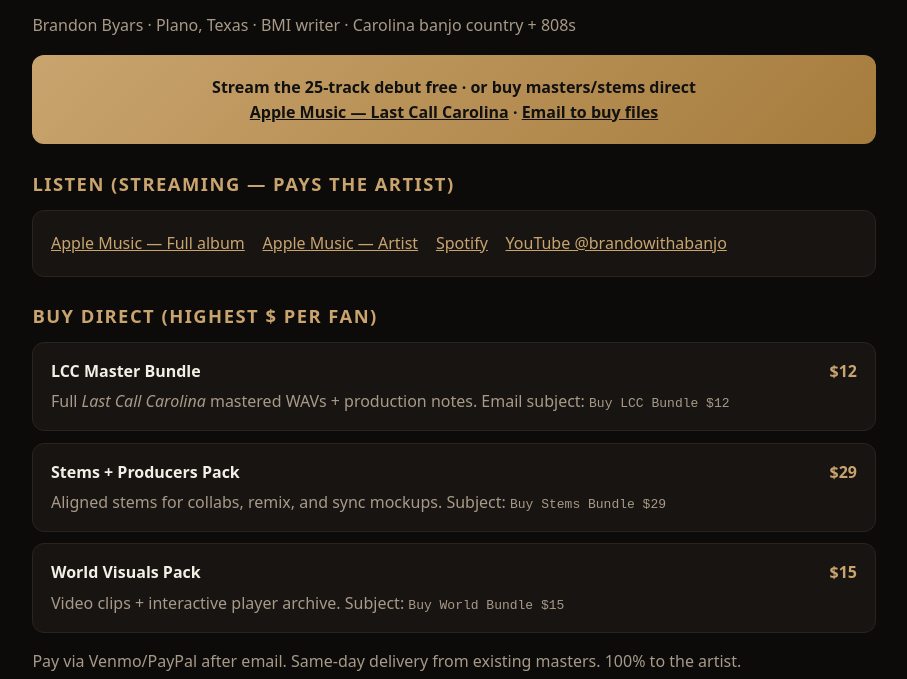
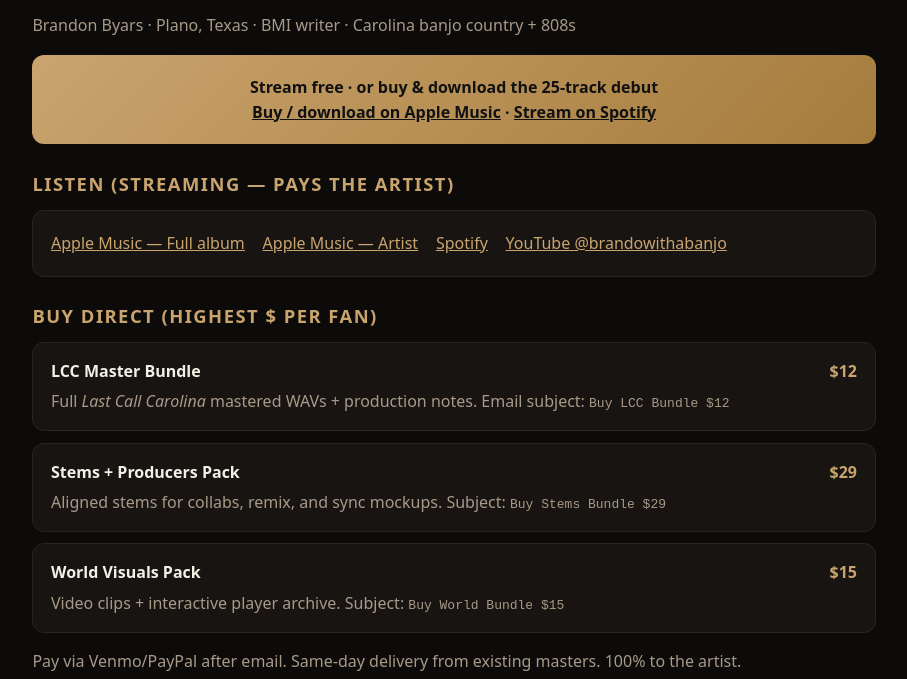
Before and after one commit to BrandoWithABanjo/brandowithabanjo, a plain HTML site: page index.html in a window 1280 px wide. Shown: the part 121-800 px from the top of the page, without its empty margins (186-1093 px from the left). Drawn offline with Linux system fonts and the light colour scheme.

Commit message:
Point primary buy CTA to Apple Music download link instead of email
Co-authored-by: BrandoWithABanjo <BrandoWithABanjo@users.noreply.github.com>

```diff
--- a/index.html
+++ b/index.html
@@ -38,10 +38,10 @@
     <p class="muted">Brandon Byars · Plano, Texas · BMI writer · Carolina banjo country + 808s</p>
 
     <div class="cta">
-      Stream the 25-track debut free · or buy masters/stems direct<br>
-      <a href="https://music.apple.com/us/album/last-call-carolina/6791687632">Apple Music — Last Call Carolina</a>
+      Stream free · or buy &amp; download the 25-track debut<br>
+      <a href="https://music.apple.com/us/album/last-call-carolina/6791687632">Buy / download on Apple Music</a>
       ·
-      <a href="mailto:bbyars87@gmail.com?subject=Buy%20LCC%20Bundle">Email to buy files</a>
+      <a href="https://open.spotify.com/artist/72Ods5KRcFT2NpqQcPUy8c">Stream on Spotify</a>
     </div>
 
     <h2>Listen (streaming — pays the artist)</h2>
```
